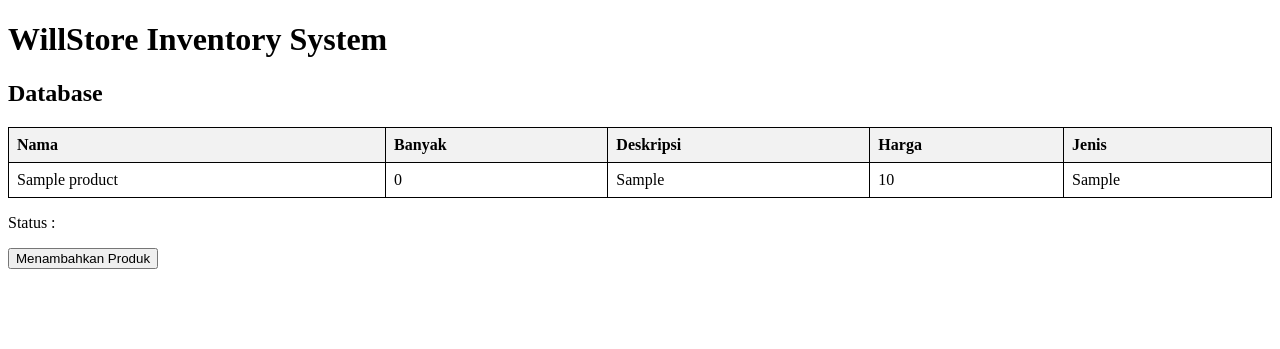
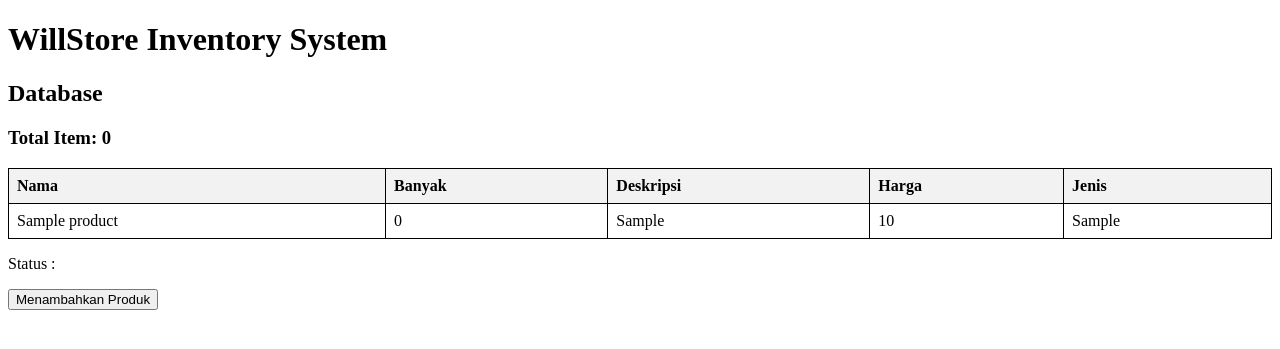
Before and after one commit to NtapSlur/inventory, a Django app: page /main/ in a window 1280 px wide. Shown: the top 349 px of the page. Run offline with Django 4.2, Linux system fonts and the light colour scheme; tables that the repository leaves empty hold one stand-in row (values such as "Sample post").

Commit message:
Menambahkan Sedikit Fitur Total Item

```diff
--- a/main/templates/main.html
+++ b/main/templates/main.html
@@ -4,6 +4,7 @@
     <h1>WillStore Inventory System</h1>
 
     <h2>Database</h2>
+    <h3>Total Item: {{total}}</h3>
     <style>
         table {
             border-collapse: collapse;
--- a/main/views.py
+++ b/main/views.py
@@ -20,9 +20,14 @@ def show_default(request):
 
 def show_main(request):
     products = Product.objects.all()
+    total = 0
+    for product in products:
+        total += product.banyak
+
     context = {
         'products' : products,
         'status' : status,
+        'total' : total
     }
 
     return render(request, "main.html", context)
```
